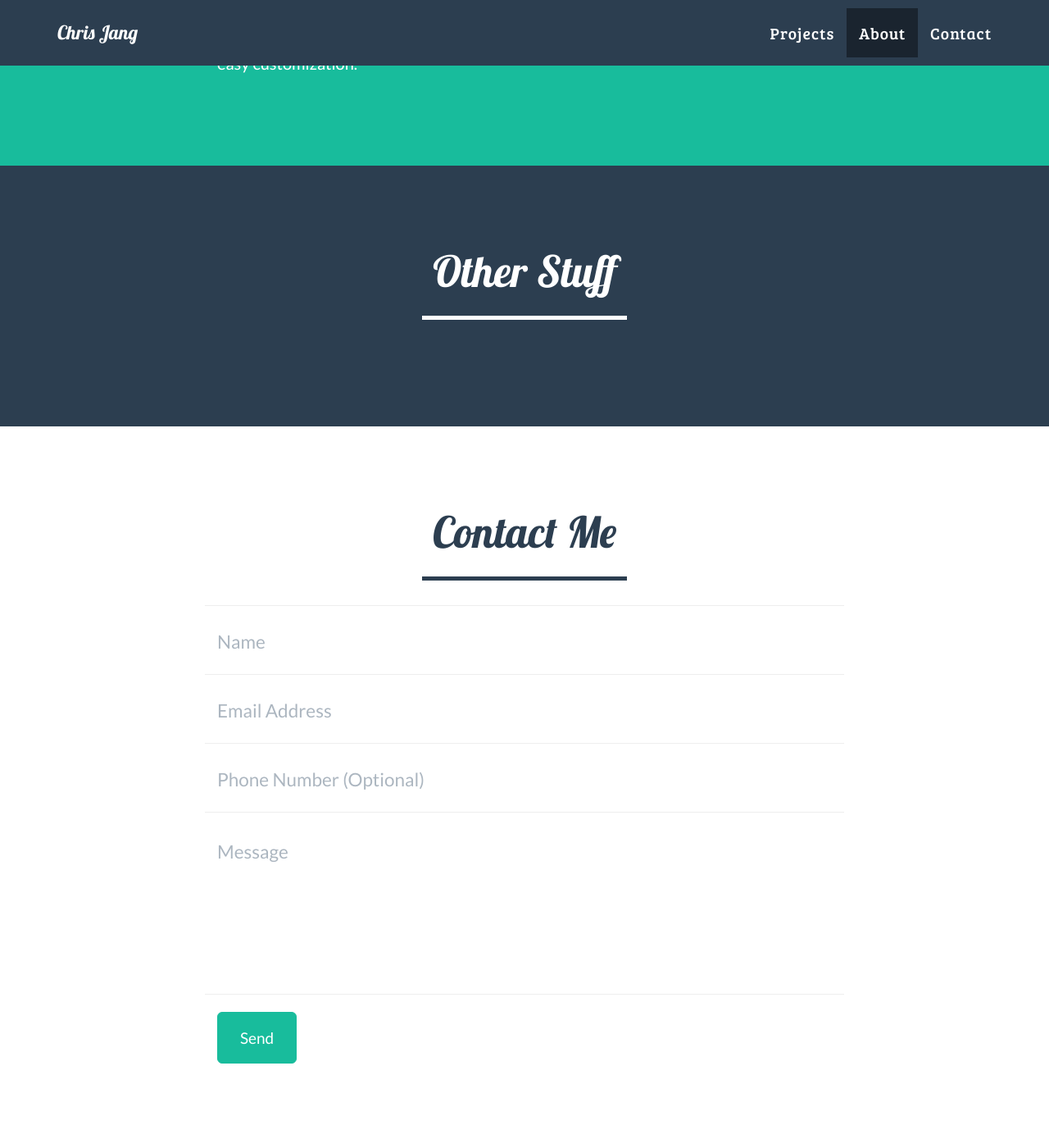
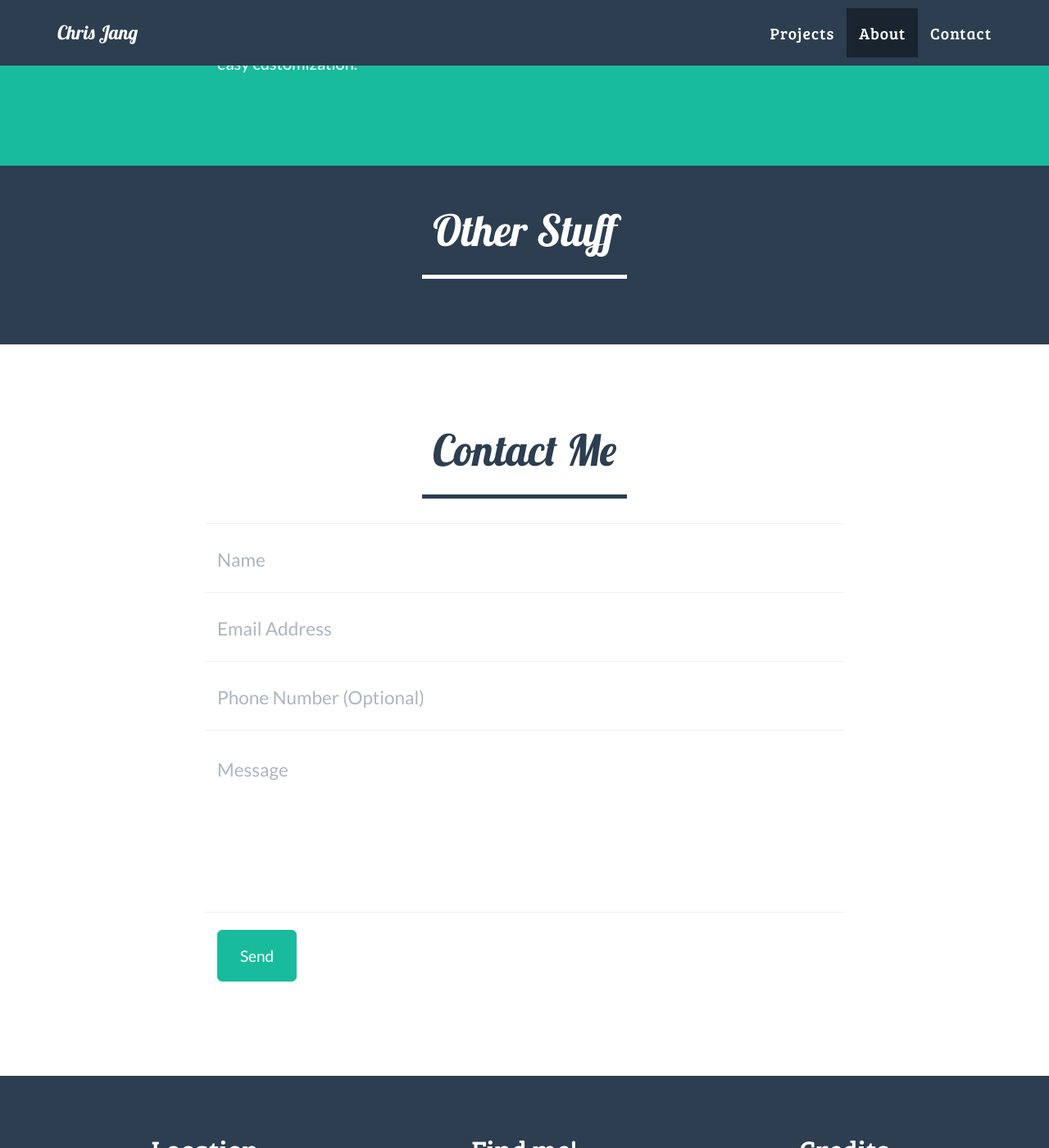
Before and after one commit to cjang5/cjang5.github.io, a Jekyll site: the page built from index.html, in a window 1280 px wide and 1400 px high, scrolled down 1202 px. Shown: the whole window at 82% size. Built offline with Jekyll 4.4.1, drawn with Linux system fonts in a browser that asks for light colours.

Commit message:
Reverted padding

```diff
--- a/_includes/css/main.css
+++ b/_includes/css/main.css
@@ -226,8 +226,7 @@ section.success {
 }
 
 section.OtherStuff {
-    padding-top: 50px 0;
-    padding-bottom: 0px 0;
+    padding: 50px 0;
     color: #fff;
     background: #{{ site.color.secondary }};
 }
```
